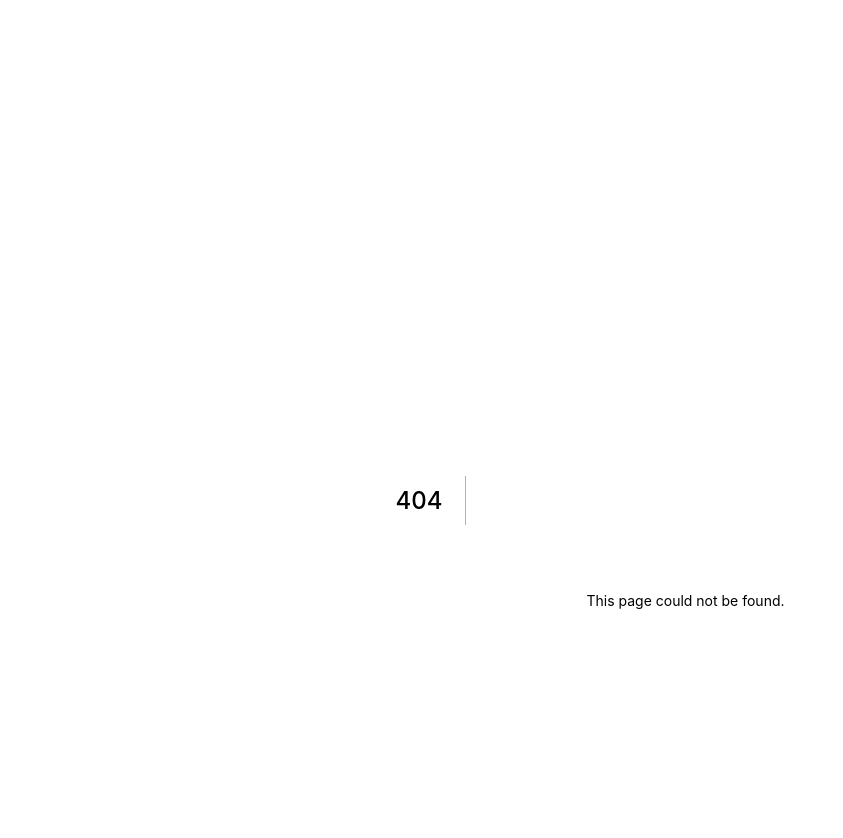
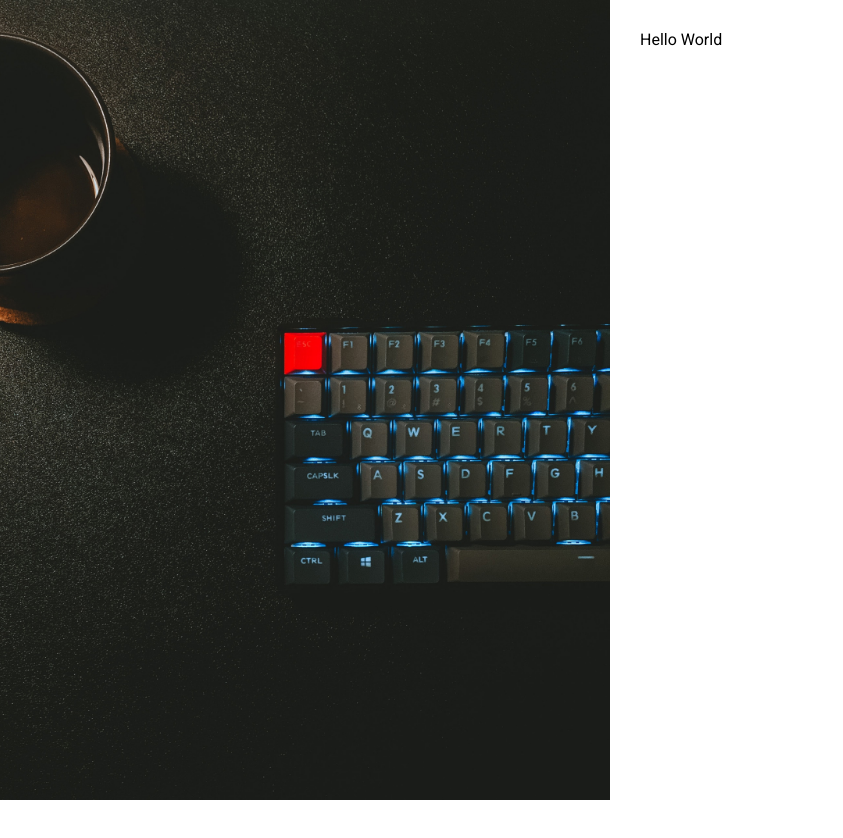
Before and after one commit to EricAG09/social-dev, a Next.js app: page /login in a window 1280 px wide. Before the commit this address had no page. Shown: the top 838 px of the page, without its empty margins (0-843 px from the left). After the commit the page ends 800 px from the top, so only its background shows below. Built offline with nearby package versions, Linux system fonts and the light colour scheme.

Commit message:
criado componente de imagem

```diff
--- a/pages/_app.jsx
+++ b/pages/_app.jsx
@@ -1,7 +1,7 @@
 import { createGlobalStyle } from "styled-components"
 
 const GlobalStyle = createGlobalStyle`  * {
-  padding: 50px;
+  padding: 0px;
   margin: 0;
 }
 
--- /dev/null
+++ b/pages/login.jsx
@@ -0,0 +1,9 @@
+import ImageWithSpace from "../src/componentes/layout/imageWithSpace"
+
+function Login () {
+    return (
+        <ImageWithSpace>Hello World</ImageWithSpace>
+    )
+}
+
+export default Login
--- /dev/null
+++ b/src/componentes/layout/ImageWithSpace.jsx
@@ -0,0 +1,47 @@
+import styled from "styled-components"
+
+const Width_Break = "600px"
+
+const StyledFlex = styled.div`
+    display: flex;
+`
+const StyledImage = styled.div`
+    background-image: url('${props => props.image}');
+    background-position: right;
+    background-repeat: no-repeat;
+    background-size: cover;
+    width: 100%;
+    height: 100vh;
+
+    @media (max-width: ${Width_Break}){
+        display: none;
+    }
+`
+const StyledContainer = styled.div`
+    background-color: white;
+    padding: 30px;
+
+    @media (min-width: ${Width_Break}){
+        width: 100%;
+        min-width: calc(${Width_Break} - 60px);
+    }
+    @media (max-width: ${Width_Break}){
+        width: 100%;
+    }
+`
+
+
+
+export default function ImageWithSpace ({children, image}) {
+    return (
+            <StyledFlex>
+                <StyledImage image={image}/>
+                <StyledContainer>
+                    {children}
+                </StyledContainer>
+            </StyledFlex>
+    )
+}
+ ImageWithSpace.defaultProps = {
+    image: '/coffee-background.jpg'
+ }
```
Also changed, not shown: public/coffee-background.jpg (added).
